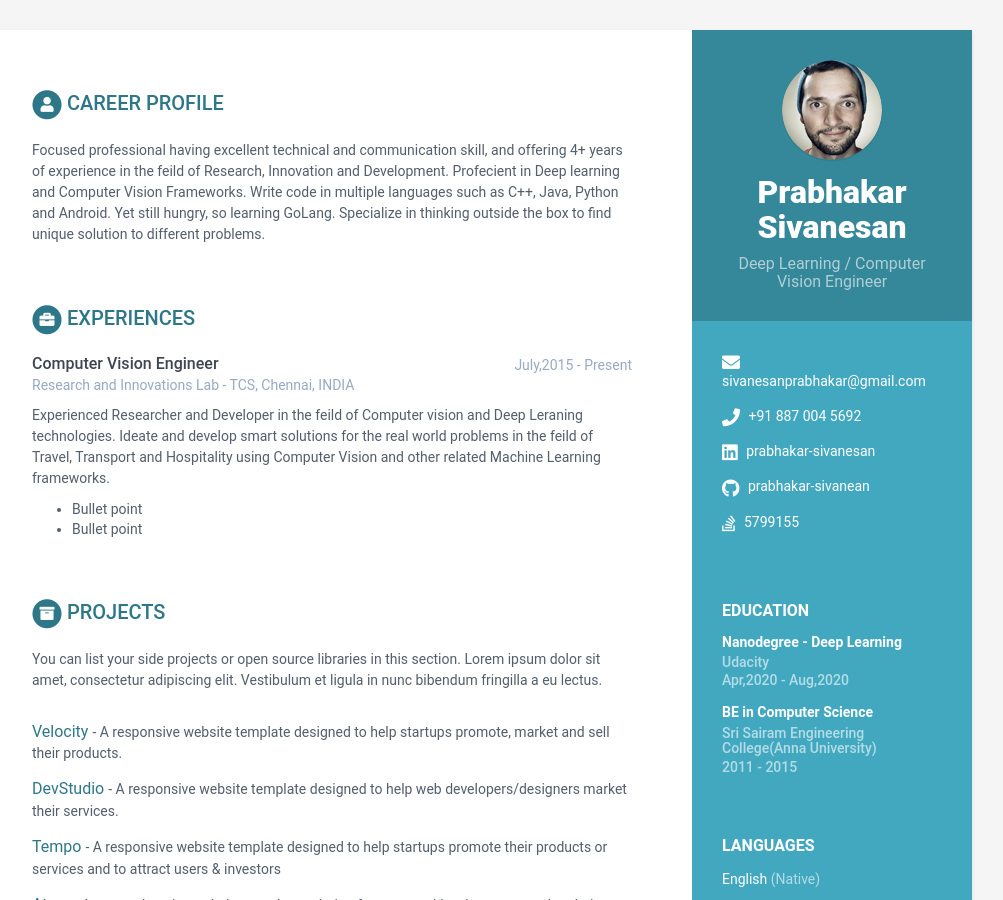
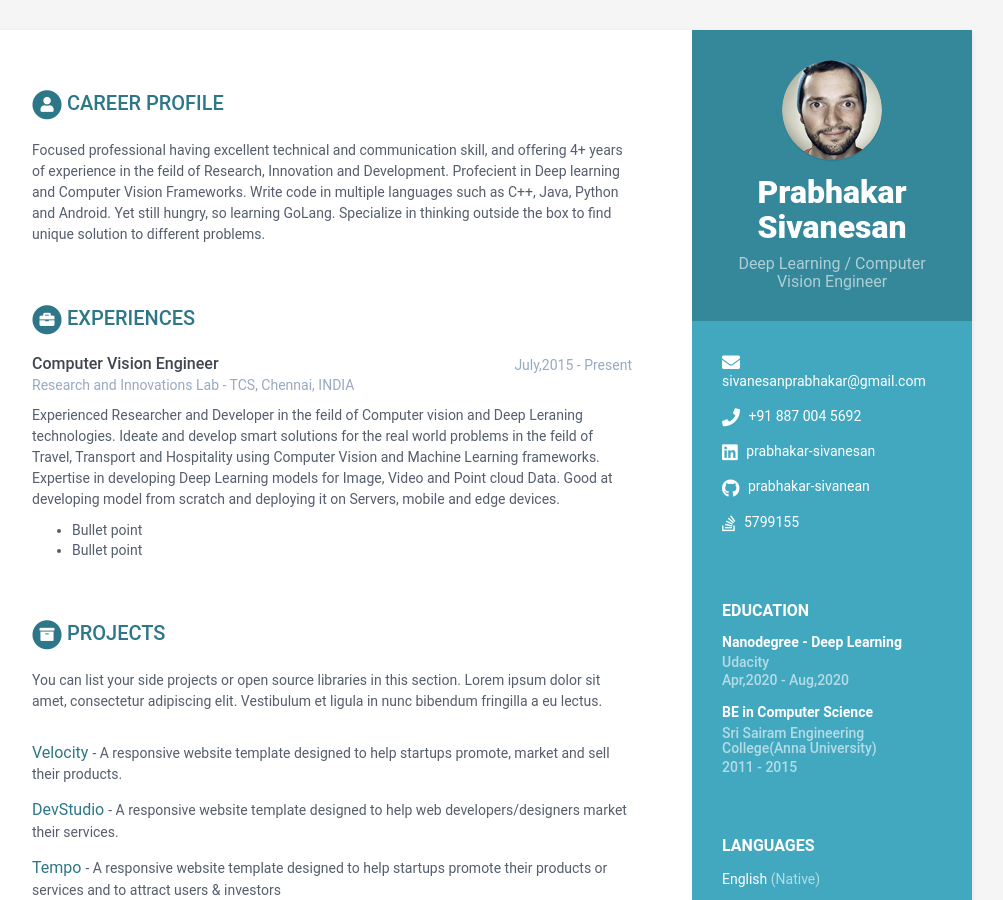
Before and after one commit to prabhakar-sivanean/me, a Jekyll site: the page built from index.html, in a window 1280 px wide and 900 px high. Shown: the whole window, without its empty margins (168-1171 px from the left). Built offline with Jekyll 4.4.1, drawn with Linux system fonts in a browser that asks for light colours.

Commit message:
Update data.yml

```diff
--- a/_data/data.yml
+++ b/_data/data.yml
@@ -70,7 +70,8 @@ experiences:
       details: |
         Experienced Researcher and Developer in the feild of Computer vision and Deep Leraning technologies.
         Ideate and develop smart solutions for the real world problems in the feild of Travel, Transport and Hospitality using Computer
-         Vision and other related Machine Learning frameworks.
+         Vision and Machine Learning frameworks. Expertise in developing Deep Learning models for Image, Video and Point cloud Data.
+        Good at developing model from scratch and deploying it on Servers, mobile and edge devices.
           - Bullet point
           - Bullet point
 projects:
```
